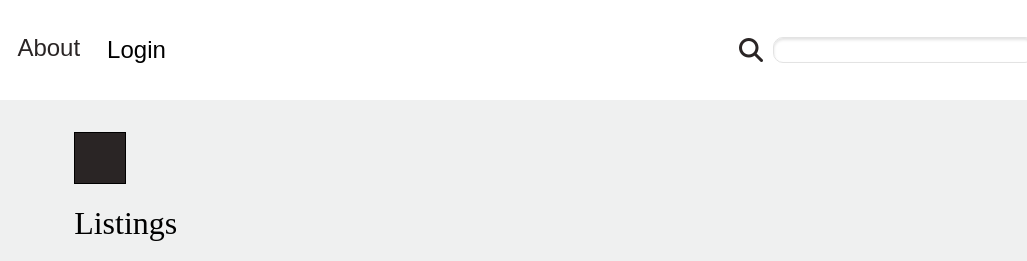
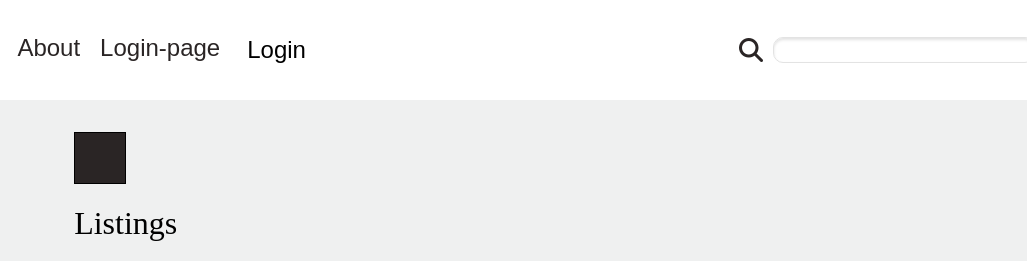
Before and after one commit to trine-marie-sandberg/fashion-auctions, a website with bundled scripts: page index.html in a window 1280 px wide. Shown: the top 261 px of the page, 194-1221 px from the left. Built offline with nearby package versions, Linux system fonts and the light colour scheme; a web font is replaced by a local one.

Commit message:
ads temporary test link

```diff
--- a/index.html
+++ b/index.html
@@ -18,7 +18,8 @@
                 <ul class="topnav flex" id="topnav">
                     <li class="padding-xs"><a href="./index.html" class="nav-link">Listings</a></li>
                     <li class="padding-xs"><a href="./about.html" class="nav-link">About</a></li>
-                    <li class="color-black padding-xs">
+                    <li class="padding-xs"><a href="./auth/profile/login/" class="nav-link">Login-page</a></li>
+                    <li class="padding-xs">
                         <button class="border-white bg-white login-out-btn">Login</button>
                     </li>
                 </ul>
```
